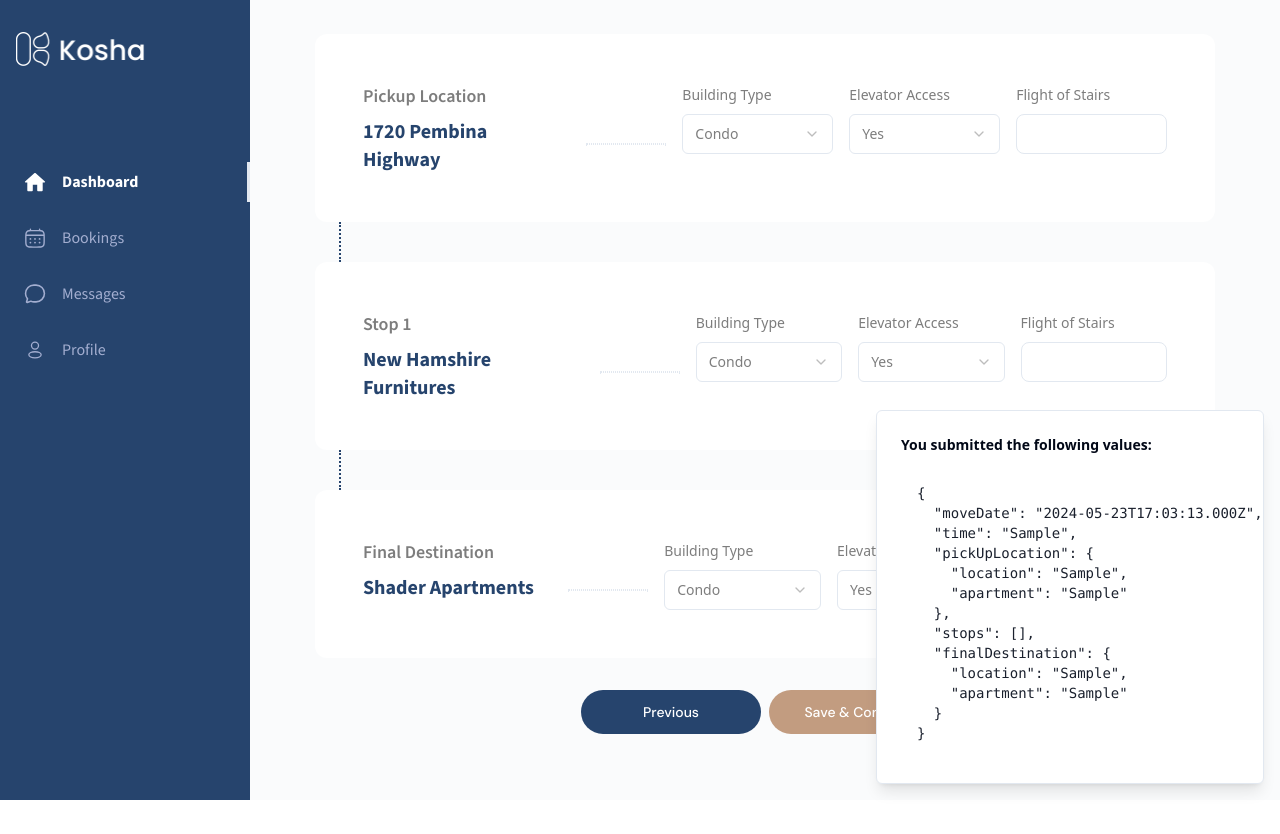
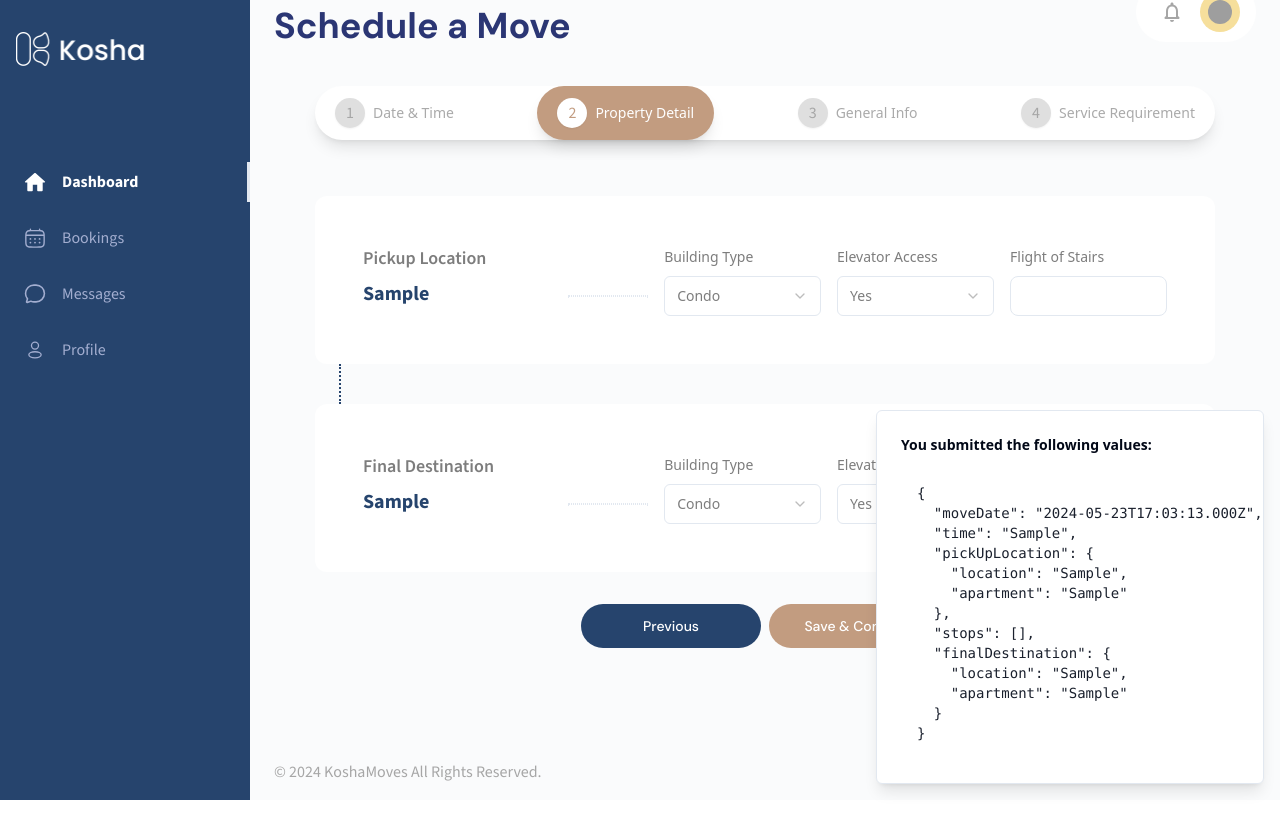
Before and after one commit to thisisjagora/kosha, a Next.js app: page /book-move in a window 1280 px wide. Both pictures are taken after typing "Sample", "Sample", "Sample", "Sample", "Sample" into the empty fields and a click on the button "Save & Continue". After the commit the page ends 800 px from the top, so only its background shows below. Built offline with nearby package versions, Linux system fonts and the light colour scheme; grey boxes are pictures that could not be loaded.

Commit message:
wip: hooked step 1 & 2 to state machine

```diff
--- a/src/app/(sequences)/book-move/page.tsx
+++ b/src/app/(sequences)/book-move/page.tsx
@@ -33,7 +33,7 @@ const Page = () => {
                               <BookMoveSequence.Step2 onChangeStep={(next) => setActiveTab(next ?? "")} />
                         </TabsContent>
                         <TabsContent value="generalInfo">
-                              <BookMoveSequence.Step3 onChangeStep={(next) => setActiveTab("serviceRequirement")} />
+                              <BookMoveSequence.Step3 onChangeStep={(next) => setActiveTab(next ?? "")} />
                         </TabsContent>
                         <TabsContent value="serviceRequirement">
                               <BookMoveSequence.Step4 onChangeStep={() => null} />
--- a/src/components/forms/sequences/bookMove/index.tsx
+++ b/src/components/forms/sequences/bookMove/index.tsx
@@ -17,8 +17,10 @@ import { InputDirectives } from "@/lib/helpers/inputDirectives";
 import { Add } from "@/components/Icons";
 import { toast } from "@/components/toast/use-toast";
 import { Select, SelectContent, SelectItem, SelectTrigger, SelectValue } from "@/components/select";
+import useBookMoveStore from "@/stores/book-move.store";
 
 const Step1:FC<SequenceStepsProps>  = ({ onChangeStep }) => {
+      const {update} = useBookMoveStore((state) => state)
       const form = useForm<z.infer<typeof bookMoveSequenceStep1Schema>>({
             resolver: zodResolver(bookMoveSequenceStep1Schema),
             defaultValues: {
@@ -34,14 +36,13 @@ const Step1:FC<SequenceStepsProps>  = ({ onChangeStep }) => {
                   }
             }
       })
-
       const { fields, append, remove } = useFieldArray({
             name: "stops",
             control: form.control
       })
-
       const onSubmit = (data: z.infer<typeof bookMoveSequenceStep1Schema>) => {
             onChangeStep("propertyDetail")
+            update(data);
             toast({
                   title: "You submitted the following values:",
                   description: (
@@ -263,6 +264,7 @@ const Step1:FC<SequenceStepsProps>  = ({ onChangeStep }) => {
 };
 
 const Step2:FC<SequenceStepsProps>  = ({ onChangeStep }) => {
+      const { formData, update } = useBookMoveStore((state) => state )
       const form = useForm<z.infer<typeof bookMoveSequenceStep2Schema>>({
             resolver: zodResolver(bookMoveSequenceStep2Schema),
             defaultValues: {
@@ -271,13 +273,6 @@ const Step2:FC<SequenceStepsProps>  = ({ onChangeStep }) => {
                         elevatorAccess: "",
                         flightOfStairs: ""
                   },
-                  PUDStops: [
-                        {
-                              buildingType: "",
-                              elevatorAccess: "",
-                              flightOfStairs: ""
-                        }
-                  ],
                   PUDFinalDestination: {
                         buildingType: "",
                         elevatorAccess: "",
@@ -286,8 +281,22 @@ const Step2:FC<SequenceStepsProps>  = ({ onChangeStep }) => {
             }
       })
 
-      const onSubmit = () => {
-            onChangeStep()
+      // const { fields } = useFieldArray({
+      //       name: "PUDStops",
+      //       control: form.control
+      // })
+
+      const onSubmit = (data: z.infer<typeof bookMoveSequenceStep2Schema>) => {
+            onChangeStep("generalInfo")
+            update(data)
+            toast({
+                  title: "You submitted the following values:",
+                  description: (
+                    <pre className="mt-2 w-[340px] rounded-md p-4">
+                      <code className="text-white">{JSON.stringify(data, null, 2)}</code>
+                    </pre>
+                  ),
+                })
       }
       return (
             <Form {...form}>
@@ -296,7 +305,7 @@ const Step2:FC<SequenceStepsProps>  = ({ onChangeStep }) => {
                               <Row className="bg-white-100 justify-between rounded-xl gap-6 p-12">
                                     <Column>
                                           <P className="font-semibold text-lg">Pickup Location</P>
-                                          <P className="font-bold text-primary text-xl">1720 Pembina Highway</P>
+                                          <P className="font-bold text-primary text-xl">{formData.pickUpLocation.location}</P>
                                     </Column>
                                     <Row className="gap-4">
                                           <div className="flex items-center">
@@ -366,11 +375,13 @@ const Step2:FC<SequenceStepsProps>  = ({ onChangeStep }) => {
                                     <div className="relative h-[40px] max-w-max border-l-2 border-dotted border-primary" />
                               </div>
                         </div>
-                        <div>
+                        {
+                              formData.stops.map((stop, index) => (
+                                    <div key={stop.location + index}>
                                           <Row className="bg-white-100 justify-between rounded-xl gap-6 p-12">
                                                 <Column>
-                                          <P className="font-semibold text-lg">Stop 1</P>
-                                          <P className="font-bold text-primary text-xl">New Hamshire Furnitures</P>
+                                                      <P className="font-semibold text-lg">Stop {index + 1}</P>
+                                                      <P className="font-bold text-primary text-xl">{stop.location}</P>
                                                 </Column>
                                                 <Row className="gap-4">
                                                       <div className="flex items-center">
@@ -379,7 +390,7 @@ const Step2:FC<SequenceStepsProps>  = ({ onChangeStep }) => {
                                                       <Row className="gap-4">
                                                             <FormField
                                                                   control={form.control}
-                                                      name="PUDStops.1.buildingType"
+                                                                  name={`PUDStops.${index}.buildingType`}
                                                                   render={({ field }) => (
                                                                         <FormItem className="flex-1">
                                                                               <FormLabel className="text-grey-300">Building Type</FormLabel>
@@ -401,7 +412,7 @@ const Step2:FC<SequenceStepsProps>  = ({ onChangeStep }) => {
                                                             />
                                                             <FormField
                                                                   control={form.control}
-                                                      name="PUDStops.1.elevatorAccess"
+                                                                  name={`PUDStops.${index}.elevatorAccess`}
                                                                   render={({ field }) => (
                                                                         <FormItem className="flex-1">
                                                                               <FormLabel className="text-grey-300">Elevator Access</FormLabel>
@@ -422,7 +433,7 @@ const Step2:FC<SequenceStepsProps>  = ({ onChangeStep }) => {
                                                             />
                                                             <FormField
                                                                   control={form.control}
-                                                      name="PUDStops.1.flightOfStairs"
+                                                                  name={`PUDStops.${index}.flightOfStairs`}
                                                                   render={({ field }) => (
                                                                         <FormItem className="flex-1">
                                                                               <FormLabel className="text-grey-300">Flight of Stairs</FormLabel>
@@ -440,11 +451,13 @@ const Step2:FC<SequenceStepsProps>  = ({ onChangeStep }) => {
                                                 <div className="relative h-[40px] max-w-max border-l-2 border-dotted border-primary" />
                                           </div>
                                     </div>
+                              ))
+                        }
                         <div>
                               <Row className="bg-white-100 justify-between rounded-xl gap-6 p-12">
                                     <Column>
                                           <P className="font-semibold text-lg">Final Destination</P>
-                                          <P className="font-bold text-primary text-xl">Shader Apartments</P>
+                                          <P className="font-bold text-primary text-xl">{formData.finalDestination.location}</P>
                                     </Column>
                                     <Row className="gap-4">
                                           <div className="flex items-center">
@@ -453,7 +466,7 @@ const Step2:FC<SequenceStepsProps>  = ({ onChangeStep }) => {
                                           <Row className="gap-4">
                                                 <FormField
                                                       control={form.control}
-                                                      name="PUDStops.1.buildingType"
+                                                      name="PUDFinalDestination.buildingType"
                                                       render={({ field }) => (
                                                             <FormItem className="flex-1">
                                                                   <FormLabel className="text-grey-300">Building Type</FormLabel>
@@ -475,7 +488,7 @@ const Step2:FC<SequenceStepsProps>  = ({ onChangeStep }) => {
                                                 />
                                                 <FormField
                                                       control={form.control}
-                                                      name="PUDStops.1.elevatorAccess"
+                                                      name="PUDFinalDestination.elevatorAccess"
                                                       render={({ field }) => (
                                                             <FormItem className="flex-1">
                                                                   <FormLabel className="text-grey-300">Elevator Access</FormLabel>
@@ -496,7 +509,7 @@ const Step2:FC<SequenceStepsProps>  = ({ onChangeStep }) => {
                                                 />
                                                 <FormField
                                                       control={form.control}
-                                                      name="PUDStops.1.flightOfStairs"
+                                                      name="PUDFinalDestination.flightOfStairs"
                                                       render={({ field }) => (
                                                             <FormItem className="flex-1">
                                                                   <FormLabel className="text-grey-300">Flight of Stairs</FormLabel>
--- a/src/components/tabs/index.tsx
+++ b/src/components/tabs/index.tsx
@@ -33,6 +33,7 @@ const TabsTrigger = React.forwardRef<
       "h-full inline-flex items-center justify-center whitespace-nowrap rounded-4xl px-5 py-3 text-grey-400 text-sm font-medium ring-offset-background transition-all focus-visible:outline-none focus-visible:ring-2 focus-visible:ring-ring focus-visible:ring-offset-2 disabled:pointer-events-none data-[state=active]:bg-orange-100 data-[state=active]:text-white-100 data-[state=active]:shadow-lg",
       className
     )}
+    disabled
     {...props}
   />
 ))
--- /dev/null
+++ b/src/stores/book-move.store.ts
@@ -0,0 +1,52 @@
+import { BookMove } from '@/types/structs';
+import { create } from 'zustand';
+
+interface Store {
+  formData: BookMove;
+  update: (newData: Partial<BookMove>) => void;
+}
+
+const initialState: BookMove = {
+      moveDate: new Date(),
+      time: "",
+      pickUpLocation: {
+            location: "",
+            apartment: ""
+      },
+      stops: [
+            {
+                  location: "",
+                  apartment: ""
+            }
+      ],
+      finalDestination: {
+            location: "",
+            apartment: ""
+      },
+      PUDFinalDestination: {
+            elevatorAccess: "",
+            flightOfStairs: "",
+            buildingType: ""
+      },
+      PUDPickUpLocation: {
+            elevatorAccess: "",
+            flightOfStairs: "",
+            buildingType: ""
+      },
+      PUDStops: [
+            {
+                  elevatorAccess: "",
+                  flightOfStairs: "",
+                  buildingType: ""
+            }
+      ]
+}
+
+const useBookMoveStore = create<Store>((set) => ({
+  formData: initialState,
+  update: (newData) => set((state) => ({
+    formData: { ...state.formData, ...newData }
+  }))
+}));
+
+export default useBookMoveStore;
--- a/src/types/structs.ts
+++ b/src/types/structs.ts
@@ -0,0 +1,4 @@
+import { bookMoveSequenceStep1Schema, bookMoveSequenceStep2Schema } from "@/core/validators";
+import { z } from "zod";
+
+export type BookMove = z.infer<typeof bookMoveSequenceStep1Schema> & z.infer<typeof bookMoveSequenceStep2Schema>;
```
Lines whose indentation alone changed are shown as unchanged.
